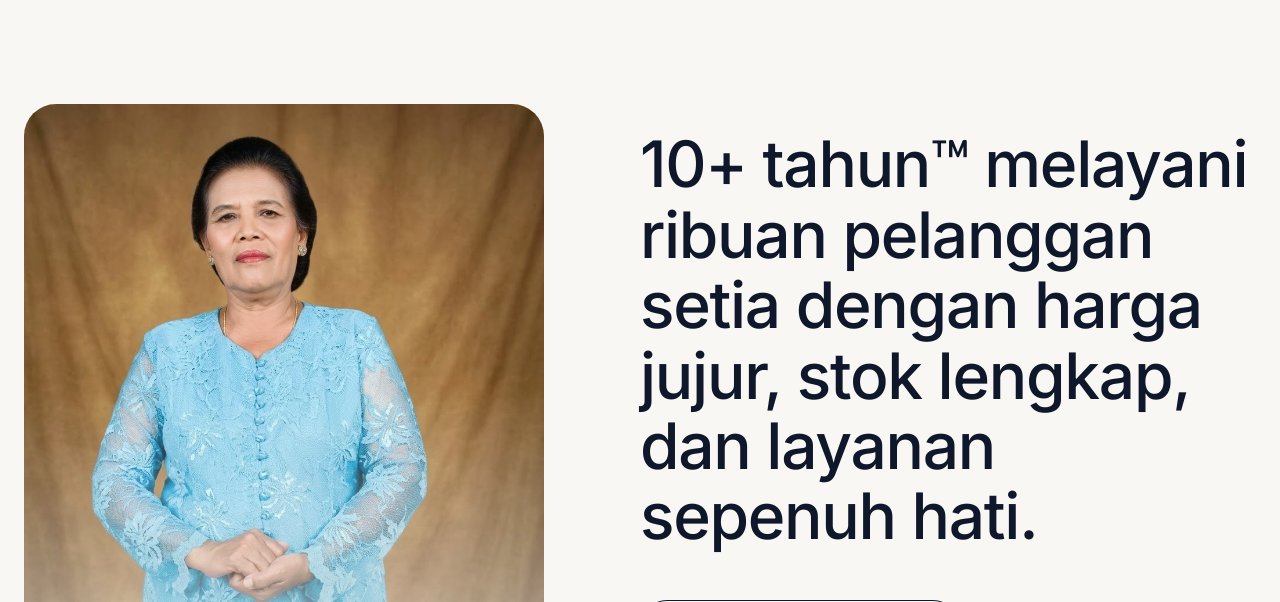
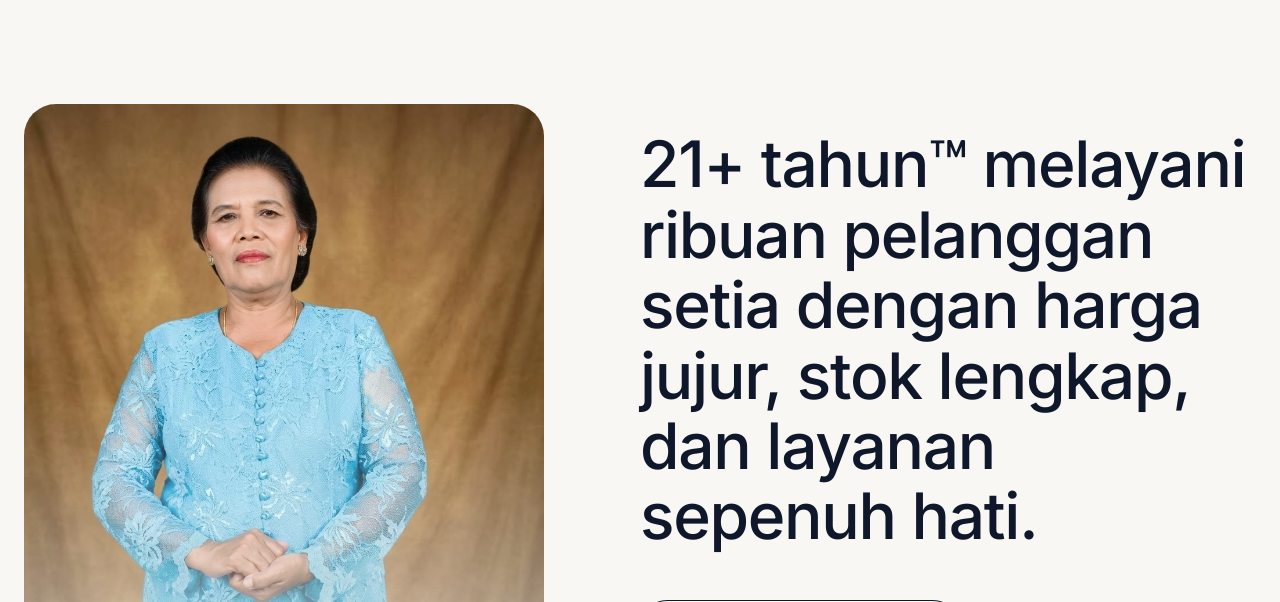
Before and after one commit to eveeze/warung-landing-page, a Next.js app: page / in a window 1280 px wide. Shown: the part 9440-10042 px from the top of the page. Built offline with nearby package versions, Linux system fonts and the light colour scheme; no server answers.

Commit message:
feat: umur warung

```diff
--- a/src/components/Contact.tsx
+++ b/src/components/Contact.tsx
@@ -24,8 +24,8 @@ export default function Contact() {
             className="font-heading font-medium text-[clamp(2.5rem,5vw,5rem)] leading-[1.1] tracking-tighter mb-12"
             style={{ textWrap: 'balance' }}
           >
-            10+ tahun™ melayani ribuan pelanggan setia dengan harga jujur, stok
-            lengkap, dan layanan sepenuh hati.
+            {new Date().getFullYear() - 2005}+ tahun™ melayani ribuan pelanggan
+            setia dengan harga jujur, stok lengkap, dan layanan sepenuh hati.
           </h2>
 
           <AnimatedButton
```
